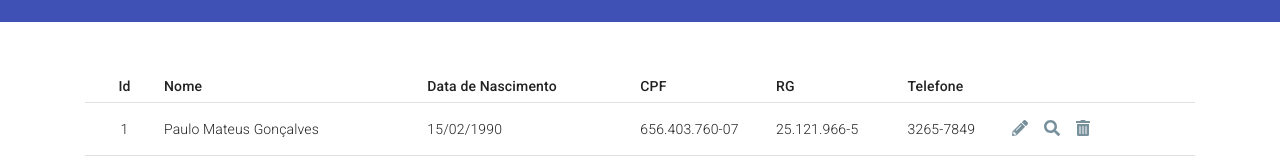
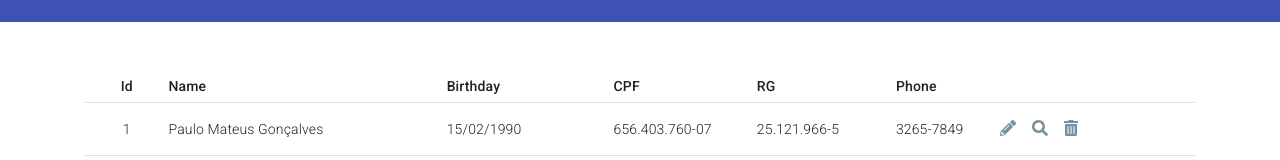
Before and after one commit to Eduk29/employee-react-crud, a React (Create React App) app: page /employee/ in a window 1280 px wide. Shown: the part 178-338 px from the top of the page. Built offline with nearby package versions, Linux system fonts and the light colour scheme; data requests are answered from the project's data file.

Commit message:
Update of Header Labels and SCSS classes

```diff
--- a/src/components/EmployeeTableHeader/EmployeeTableHeader.js
+++ b/src/components/EmployeeTableHeader/EmployeeTableHeader.js
@@ -12,40 +12,40 @@ const EmployeeTableHeader = () => {
     <TableHead>
       <TableRow>
         <TableCell
-          className={'p-0 idColumn header-cell-text-size'}
+          className={'p-0 header-cell-text-size'}
           colSpan='4'
           align='center'>
           Id
         </TableCell>
         <TableCell
-          className={'p-0 nomeColumn header-cell-text-size'}
+          className={'p-0 header-cell-text-size'}
           colSpan='6'
           align='left'>
-          Nome
+          Name
         </TableCell>
         <TableCell
-          className={'p-0 dataColumn header-cell-text-size'}
+          className={'p-0 header-cell-text-size'}
           colSpan='2'
           align='left'>
-          Data de Nascimento
+          Birthday
         </TableCell>
         <TableCell
-          className={'p-0 cpfColumn header-cell-text-size'}
+          className={'p-0 header-cell-text-size'}
           colSpan='2'
           align='left'>
           CPF
         </TableCell>
         <TableCell
-          className={'p-0 rgColumn header-cell-text-size'}
+          className={'p-0 header-cell-text-size'}
           colSpan='2'
           align='left'>
           RG
         </TableCell>
         <TableCell
-          className={'p-0 telefoneColumn header-cell-text-size'}
+          className={'p-0 header-cell-text-size'}
           colSpan='1'
           align='left'>
-          Telefone
+          Phone
         </TableCell>
         <TableCell />
       </TableRow>
```
